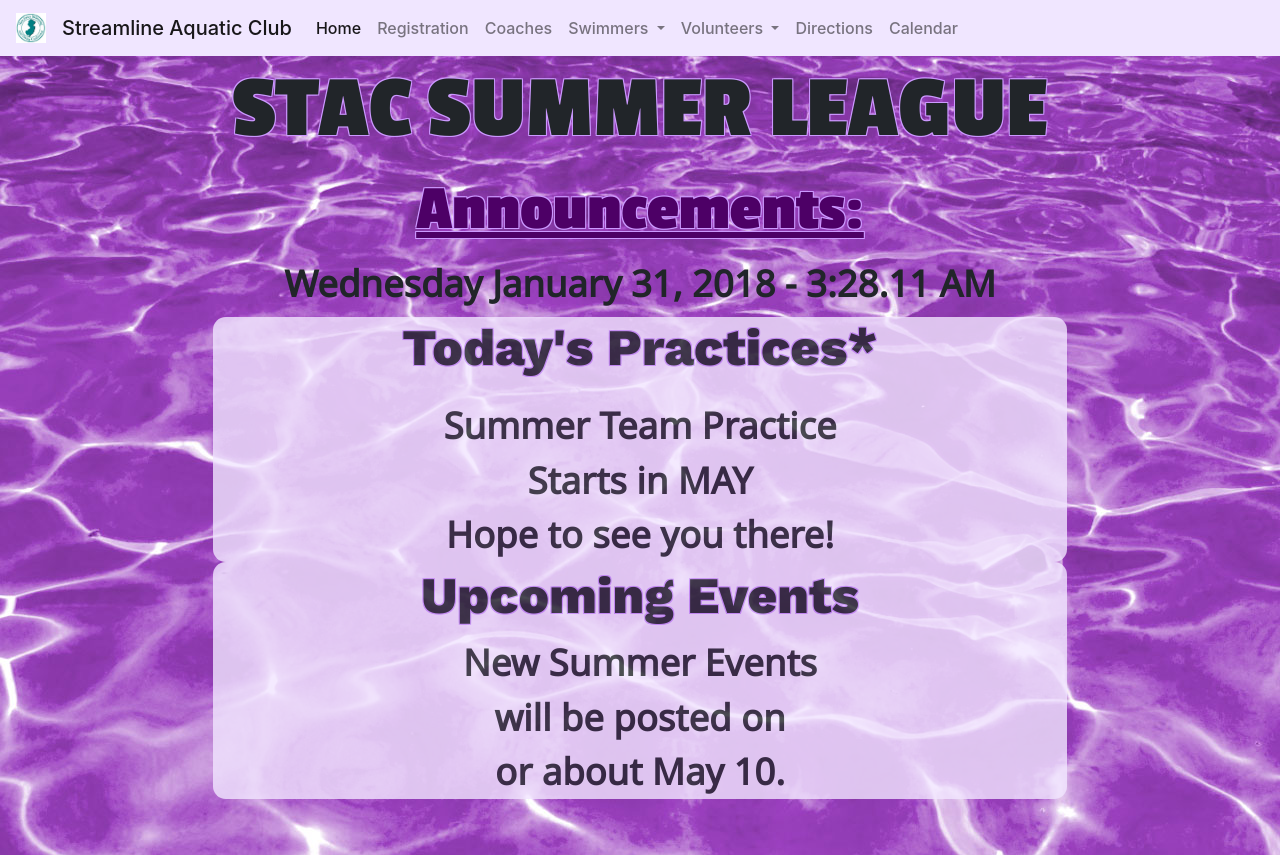
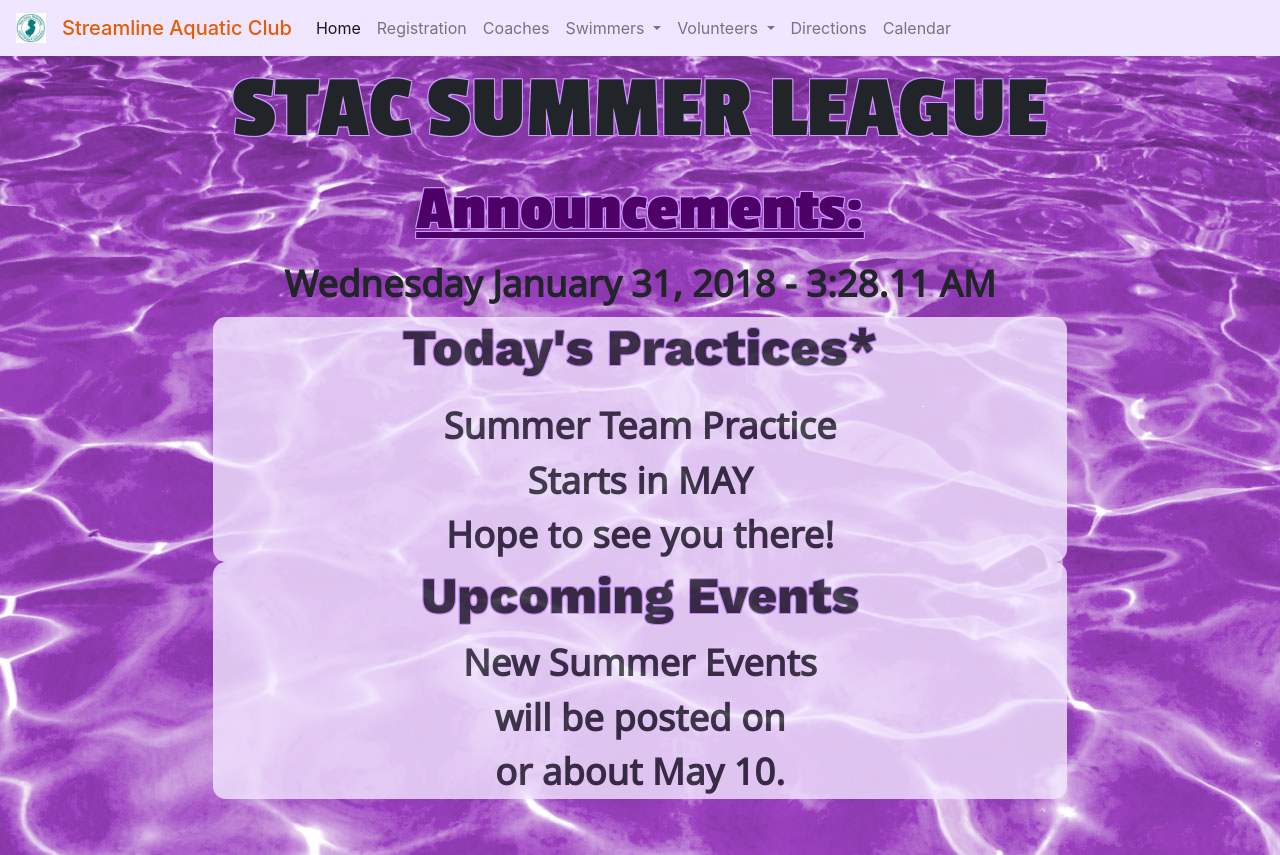
Before and after one commit to dryguy99/StacSummer, a PHP site: page / in a window 1280 px wide. Shown: the top 855 px of the page. Run offline with PHP 8.4, Linux system fonts and the light colour scheme; some libraries are stand-ins or nearby versions.

Commit message:
updated styles and added code for accessability

```diff
--- a/assets/css/output.css
+++ b/assets/css/output.css
@@ -1,3 +1,7 @@
+#thetitle {
+  color: #e65c00;
+  font-weight: 500; }
+
 .thecalendar {
   z-index: 2000; }
 
@@ -54,10 +58,6 @@ footer {
   opacity: 0.8;
   border-radius: 1.0vw; }
 
-.thetitle, .navbar-brand, .navbar-light {
-  color: #e65c00;
-  font-weight: 500; }
-
 #mybody {
   color: white;
   background: #63508b;
--- a/index.html
+++ b/index.html
@@ -16,11 +16,11 @@
   </head>
   <body>
     <!-- Collapsable Navigation Bar that uses Javascript to turn on/off page sections -->
-    <nav class="navbar navbar-expand-lg navbar-light" style="background-color: #f0e6ff;">
+    <nav class="navbar navbar-expand-lg navbar-light" role="navigation" style="background-color: #f0e6ff;">
       <a class="navbar-brand" href="http://www.njsdc.org/" target="_blank">
         <img src="assets/images/njsdclogo.jpg" width="30" height="30" class="d-inline-block align-top" alt="Swimmer" />
       </a>
-      <div class="navbar-brand mynav thetitle" data-nav="home">
+      <div id="thetitle" class="navbar-brand mynav" data-nav="home">
         Streamline Aquatic Club
       </div>
       <button id="thenavbtn" class="navbar-toggler" type="button" data-toggle="collapse" data-target="#navbarNavDropdown" aria-controls="navbarNavDropdown" aria-expanded="false" aria-label="Toggle navigation">
@@ -29,24 +29,24 @@
       <div class="collapse navbar-collapse" id="navbarNavDropdown">
         <ul class="navbar-nav">
           <li class="nav-item active">
-            <div class="nav-link mynav" data-nav="home">Home <span class="sr-only">(current)</span></div>
+            <a class="nav-link mynav" data-nav="home">Home <span class="sr-only">(current)</span></a>
           </li>
           <li class="nav-item">
             <a class="nav-link mynav" data-nav="myreg">Registration <span class="sr-only">(current)</span></a>
           </li>
           <li class="nav-item">
-            <div class="nav-link mynav" data-nav="mycoaches">Coaches</div>
+            <a class="nav-link mynav" data-nav="mycoaches">Coaches</a>
           </li>
           <li class="nav-item dropdown">
             <div class="nav-link dropdown-toggle" id="navbarDropdownMenuLink" data-toggle="dropdown" aria-haspopup="true" aria-expanded="false">
                   Swimmers
             </div>
             <div class="dropdown-menu" aria-labelledby="navbarDropdownMenuLink">
-              <div class="dropdown-item mynav" data-nav="practices">Practices</div>
-              <div class="dropdown-item mynav" data-nav="meets">Meets</div>
-              <div class="dropdown-item mynav" data-nav="signout">Sign Out Form</div>
-              <div class="dropdown-item mynav" data-nav="scratch">Scratch Form</div>
-              <div class="dropdown-item mynav" data-nav="directions">Meet Directions</div>
+              <a class="dropdown-item mynav" data-nav="practices">Practices</a>
+              <a class="dropdown-item mynav" data-nav="meets">Meets</a>
+              <a class="dropdown-item mynav" data-nav="signout">Sign Out Form</a>
+              <a class="dropdown-item mynav" data-nav="scratch">Scratch Form</a>
+              <a class="dropdown-item mynav" data-nav="directions">Meet Directions</a>
             </div>
           </li>
           <li class="nav-item dropdown">
@@ -54,12 +54,12 @@
                   Volunteers
             </div>
             <div class="dropdown-menu" aria-labelledby="navbarDropdownMenuLink">
-              <div class="dropdown-item mynav" data-nav="signup">Volunteer Sign Up</div>
-              <div class="dropdown-item mynav" data-nav="officials">Officials</div>
+              <a class="dropdown-item mynav" data-nav="signup">Volunteer Sign Up</a>
+              <a class="dropdown-item mynav" data-nav="officials">Officials</a>
             </div>
           </li>
           <li class="nav-item">
-            <div class="nav-link mynav" data-nav="directions">Directions</div>
+            <a class="nav-link mynav" data-nav="directions">Directions</a>
           </li>
           <li class="nav-item">
             <a class="nav-link mynav" data-nav="calendar">Calendar</a>
```
Also changed, not shown: assets/sass/input.scss (+7 -4 lines), 1 other file.
